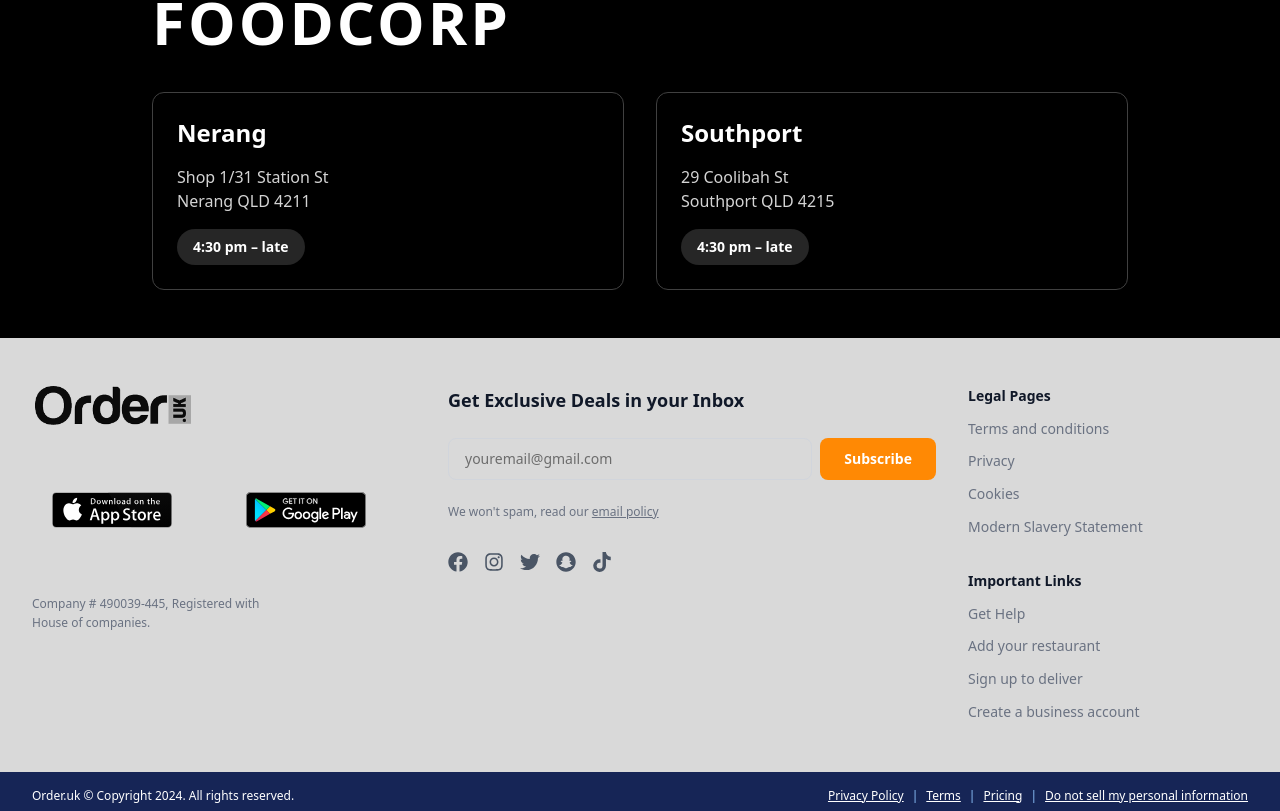
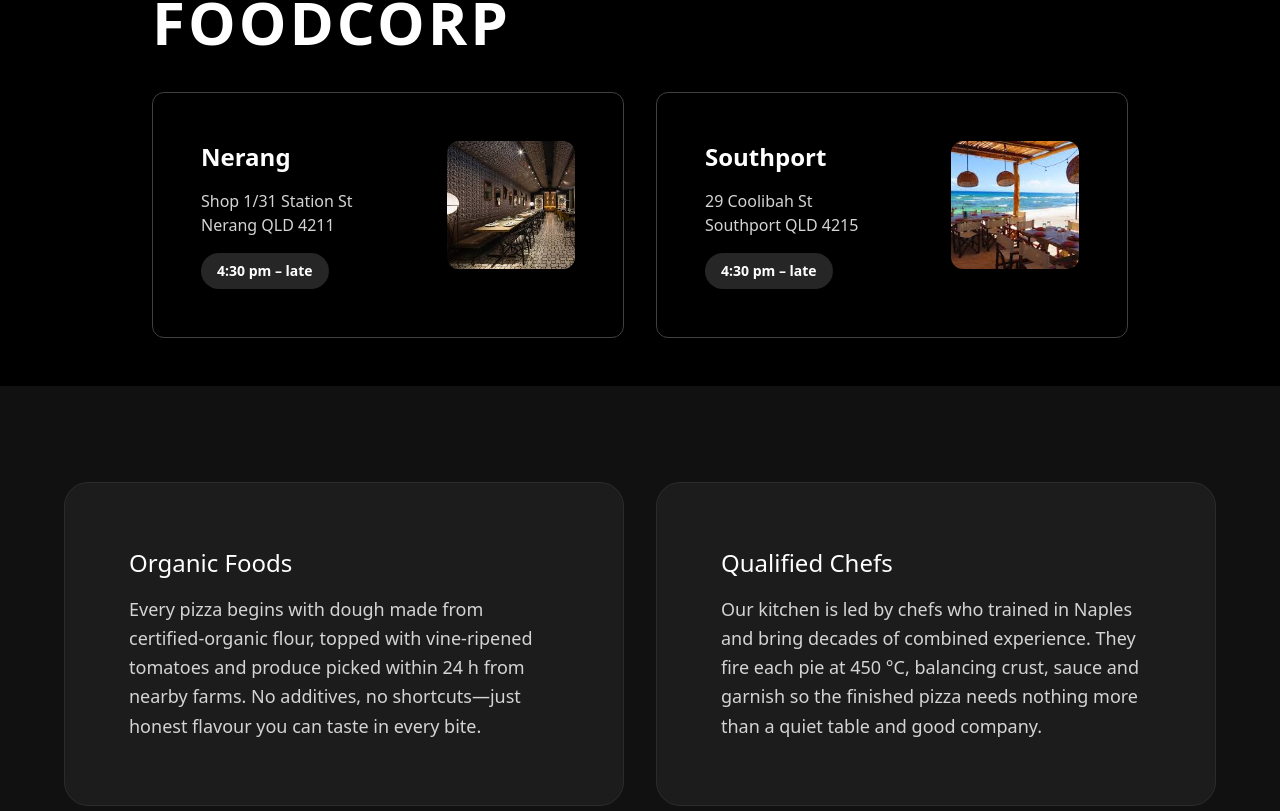
Before and after one commit to hacket41/Webpage-Home, a React (Vite) app: page /about in a window 1280 px wide. Shown: the part 1429-2240 px from the top of the page. Built offline with nearby package versions, Linux system fonts and the light colour scheme.

Commit message:
About Us page finished

```diff
--- a/src/aboutcomponents/locationstrip/LocationStrip.tsx
+++ b/src/aboutcomponents/locationstrip/LocationStrip.tsx
@@ -1,5 +1,7 @@
 // LocationsStrip.tsx
 import React from "react";
+import Res1 from "../../assets/res-1.jpg";
+import Res2 from "../../assets/res-2.jpg";
 
 export const LocationsStrip: React.FC = () => (
   <section className="bg-black text-white mt-10">
@@ -12,7 +14,9 @@ export const LocationsStrip: React.FC = () => (
       {/* location cards */}
       <div className="grid md:grid-cols-2 gap-8">
         {/* Nerang */}
-        <div className="border border-neutral-700 rounded-xl p-6 space-y-4">
+        <div className="border border-neutral-700 rounded-xl p-12 flex items-start gap-6">
+          {/* text block */}
+          <div className="flex-1 space-y-4">
             <h3 className="text-2xl font-bold">Nerang</h3>
             <p className="text-neutral-300">
               Shop 1/31 Station St<br />
@@ -25,8 +29,20 @@ export const LocationsStrip: React.FC = () => (
             </div>
           </div>
 
+          {/* image block */}
+          <div className="shrink-0 w-24 h-24 md:w-32 md:h-32">
+            <img
+              src={Res1}
+              alt=""
+              className="w-full h-full object-cover rounded-xl"
+            />
+          </div>
+        </div>
+
         {/* Southport */}
-        <div className="border border-neutral-700 rounded-xl p-6 space-y-4">
+        <div className="border border-neutral-700 rounded-xl p-12 flex items-start gap-6">
+          {/* text block */}
+          <div className="flex-1 space-y-4">
             <h3 className="text-2xl font-bold">Southport</h3>
             <p className="text-neutral-300">
               29 Coolibah St<br />
@@ -38,6 +54,16 @@ export const LocationsStrip: React.FC = () => (
               4:30 pm – late
             </div>
           </div>
+
+          {/* image block */}
+          <div className="shrink-0 w-24 h-24 md:w-32 md:h-32">
+            <img
+              src={Res2}
+              alt=""
+              className="w-full h-full object-cover rounded-xl"
+            />
+          </div>
+        </div>
       </div>
     </div>
   </section>
--- /dev/null
+++ b/src/aboutcomponents/type/TypeStrip.tsx
@@ -0,0 +1,57 @@
+// TypeStrip.tsx
+import React from 'react';
+
+interface FlashCard {
+  heading: string;
+  description: string;
+}
+
+interface TypeStripProps {
+  flashcards?: FlashCard[];
+}
+
+const TypeStrip: React.FC<TypeStripProps> = ({
+  flashcards = [
+    {
+      heading: 'Organic Foods',
+      description:
+        'Every pizza begins with dough made from certified-organic flour, topped with vine-ripened tomatoes and produce picked within 24 h from nearby farms. No additives, no shortcuts—just honest flavour you can taste in every bite.',
+    },
+    {
+      heading: 'Qualified Chefs',
+      description:
+        'Our kitchen is led by chefs who trained in Naples and bring decades of combined experience. They fire each pie at 450 °C, balancing crust, sauce and garnish so the finished pizza needs nothing more than a quiet table and good company.',
+    },
+  ],
+}) => {
+  return (
+    <section className="w-full bg-[#111111] px-6 py-16 sm:py-24">
+      <div className="mx-auto grid max-w-6xl gap-8 sm:grid-cols-2">
+        {flashcards.map((c, i) => (
+          <div
+            key={i}
+            className="
+              group
+              rounded-3xl
+              bg-[#1C1C1C]
+              border
+              border-[#2B2B2B]
+              p-12
+              transition
+              hover:scale-[1.02]
+              hover:border-orange-500
+              md:p-16
+            "
+          >
+            <h2 className="text-2xl font-medium text-white sm:text-2xl">{c.heading}</h2>
+            <p className="mt-4 text-base text-neutral-300 sm:text-lg font-light leading-relaxed">
+              {c.description}
+            </p>
+          </div>
+        ))}
+      </div>
+    </section>
+  );
+};
+
+export default TypeStrip;
--- a/src/pages/AboutPage.tsx
+++ b/src/pages/AboutPage.tsx
@@ -4,6 +4,7 @@ import Hero from '../aboutcomponents/hero/Hero';
 import History from '../aboutcomponents/history/History';
 import Footer from '../components/stats/SiteFooter';
 import LocationStrip from '../aboutcomponents/locationstrip/LocationStrip';
+import TypeStrip from '../aboutcomponents/type/TypeStrip';
 
 const AboutPage: React.FC = () => {
   return (
@@ -12,6 +13,7 @@ const AboutPage: React.FC = () => {
       <Hero />
       <History />
       <LocationStrip />
+      <TypeStrip />
       <Footer />
     </div>
   );
```
Lines whose indentation alone changed are shown as unchanged.
